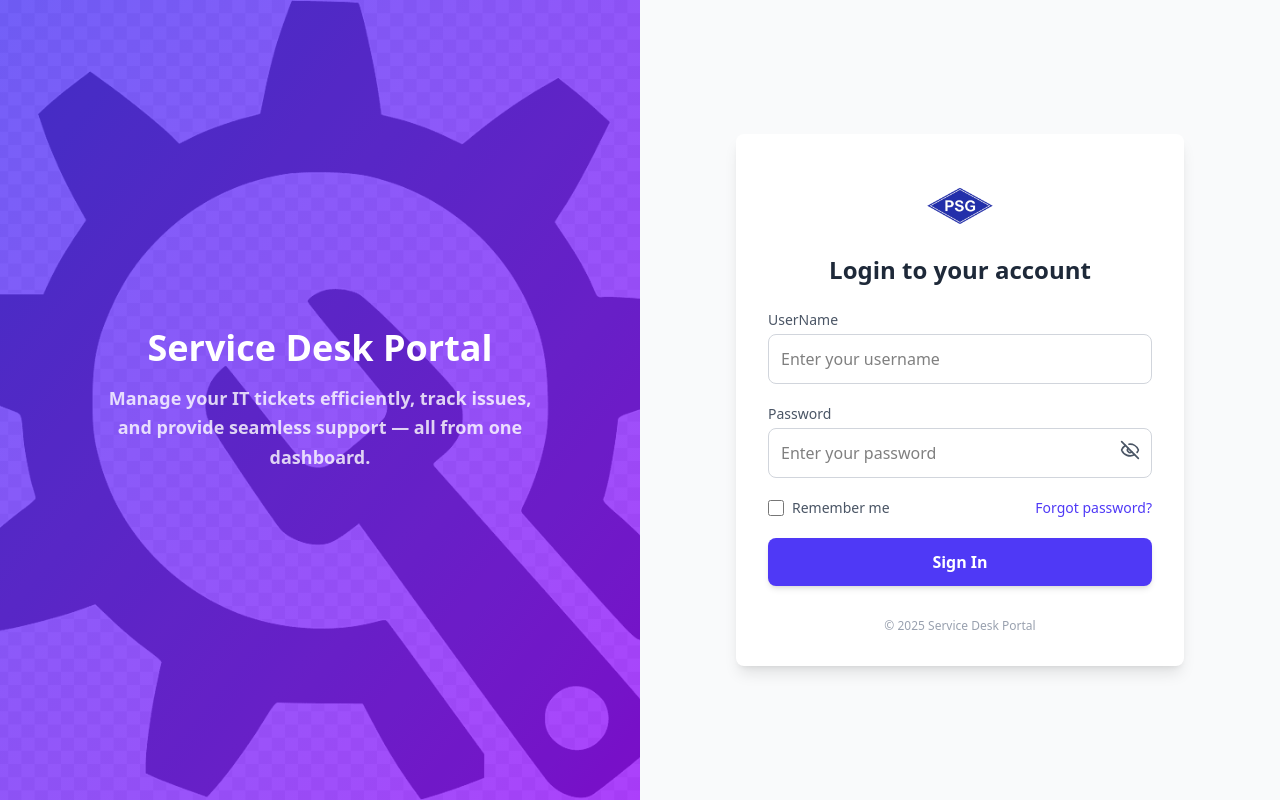
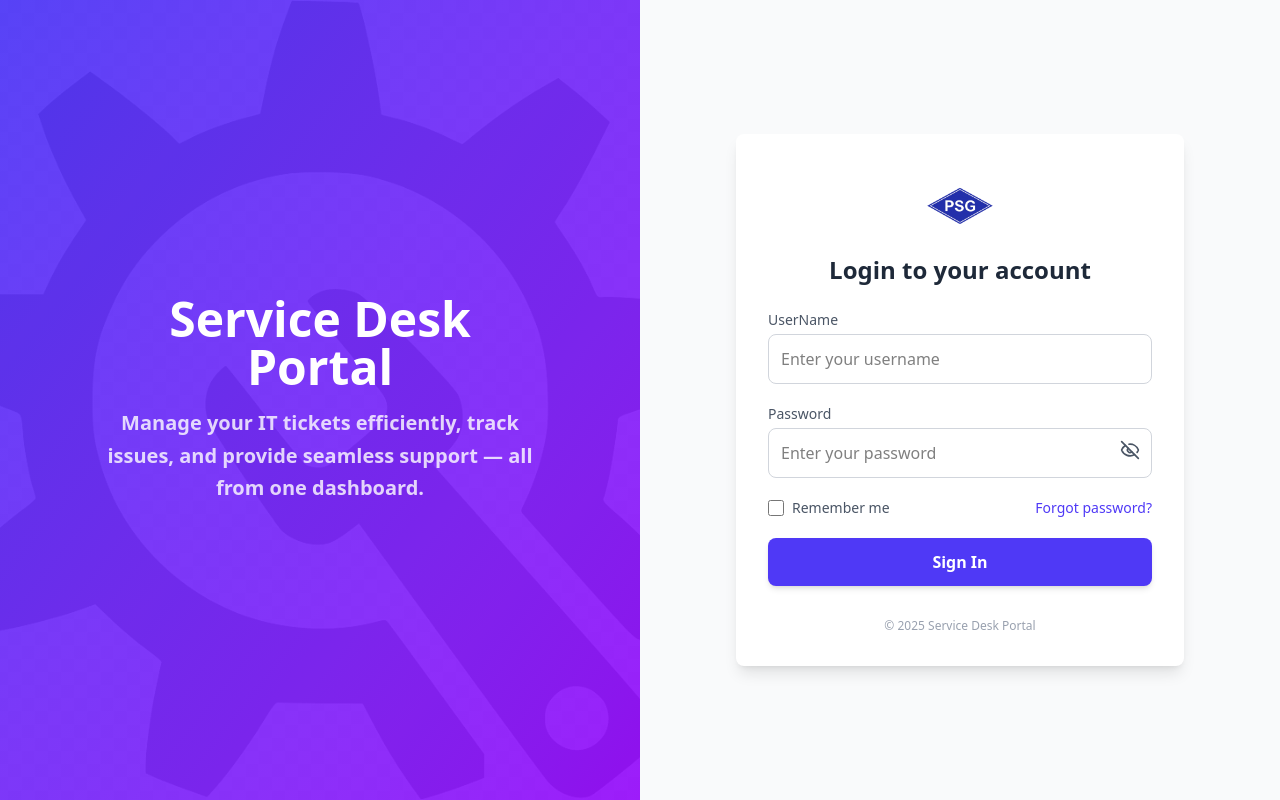
Before and after one commit to Vijay-Psgtech/PsgServiceDesk_front-end, a React (Vite) app: page / in a window 1280 px wide. Built offline with nearby package versions, Linux system fonts and the light colour scheme; no server answers.

Commit message:
Bg-illustrate image and text styling changes.

```diff
--- a/src/pages/Auth/login.jsx
+++ b/src/pages/Auth/login.jsx
@@ -67,13 +67,13 @@ const login = () => {
         <img
           src="/service-desk.png"
           alt="Logo"
-          className="absolute inset-0 w-full h-full object-cover opacity-20"
+          className="absolute inset-0 w-full h-full object-cover opacity-5"
         />
 
         {/* Content */}
         <div className="relative z-10 text-center max-w-md">
-          <h1 className="text-4xl font-bold mb-4">Service Desk Portal</h1>
-          <p className="text-white/80 font-semibold text-lg leading-relaxed">
+          <h1 className="text-5xl font-bold mb-4">Service Desk Portal</h1>
+          <p className="text-white/80 font-semibold text-xl leading-relaxed">
             Manage your IT tickets efficiently, track issues, and provide
             seamless support — all from one dashboard.
           </p>
```
